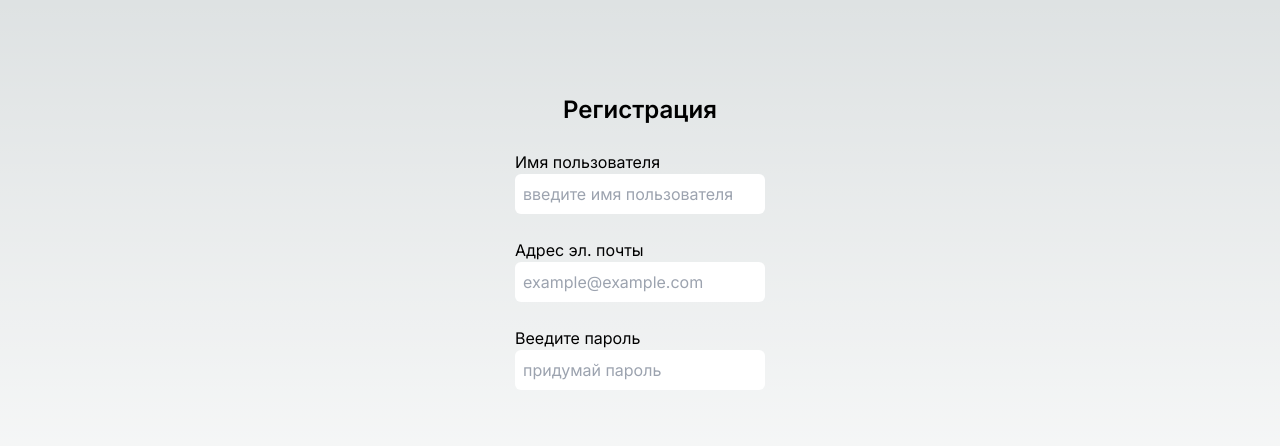
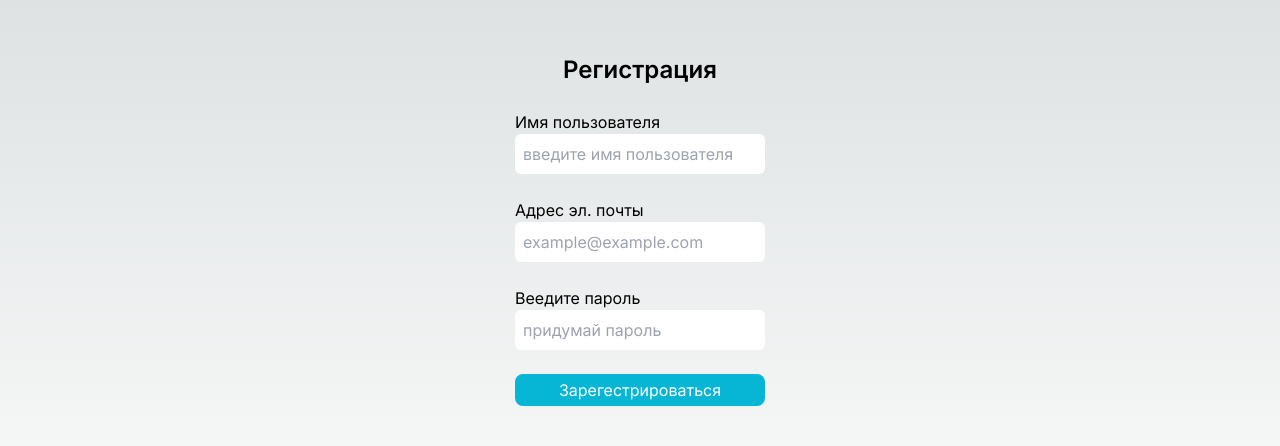
Before and after one commit to MikeSaburov/Nextjs_Full_stack_course, a Next.js app: page /signup in a window 1280 px wide. Shown: the part 158-604 px from the top of the page. Built offline with nearby package versions, Linux system fonts and the light colour scheme.

Commit message:
добавить кнопку

```diff
--- a/src/app/signup/page.tsx
+++ b/src/app/signup/page.tsx
@@ -50,6 +50,15 @@ export default function SignupPage() {
           onChange={(e) => setUser({ ...user, password: e.target.value })}
           placeholder="придумай пароль"
         />
+        <br />
+        <button
+          type="button"
+          onClick={onSignup}
+          className="py-1  bg-cyan-500 hover:bg-cyan-600 rounded-lg text-white"
+        >
+          Зарегестрироваться
+        </button>
+        <br />
       </div>
     </div>
   );
```
